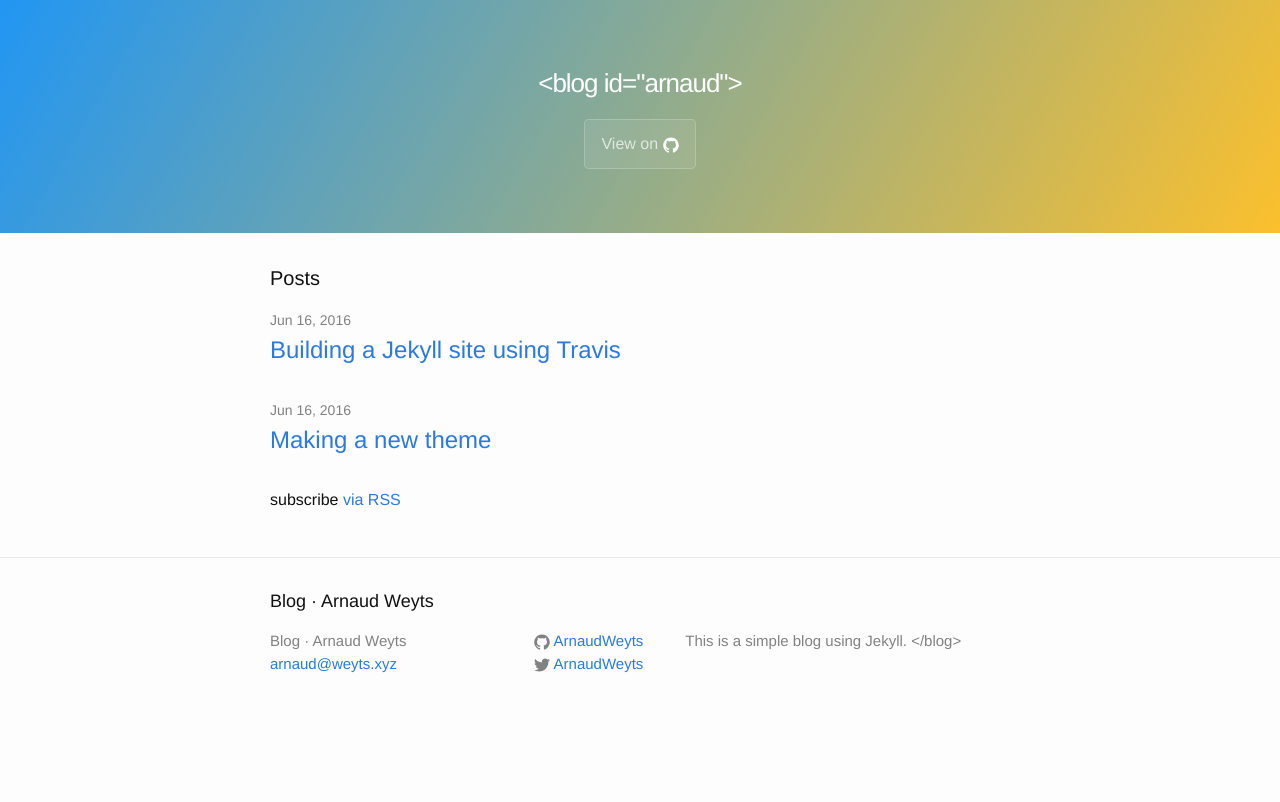
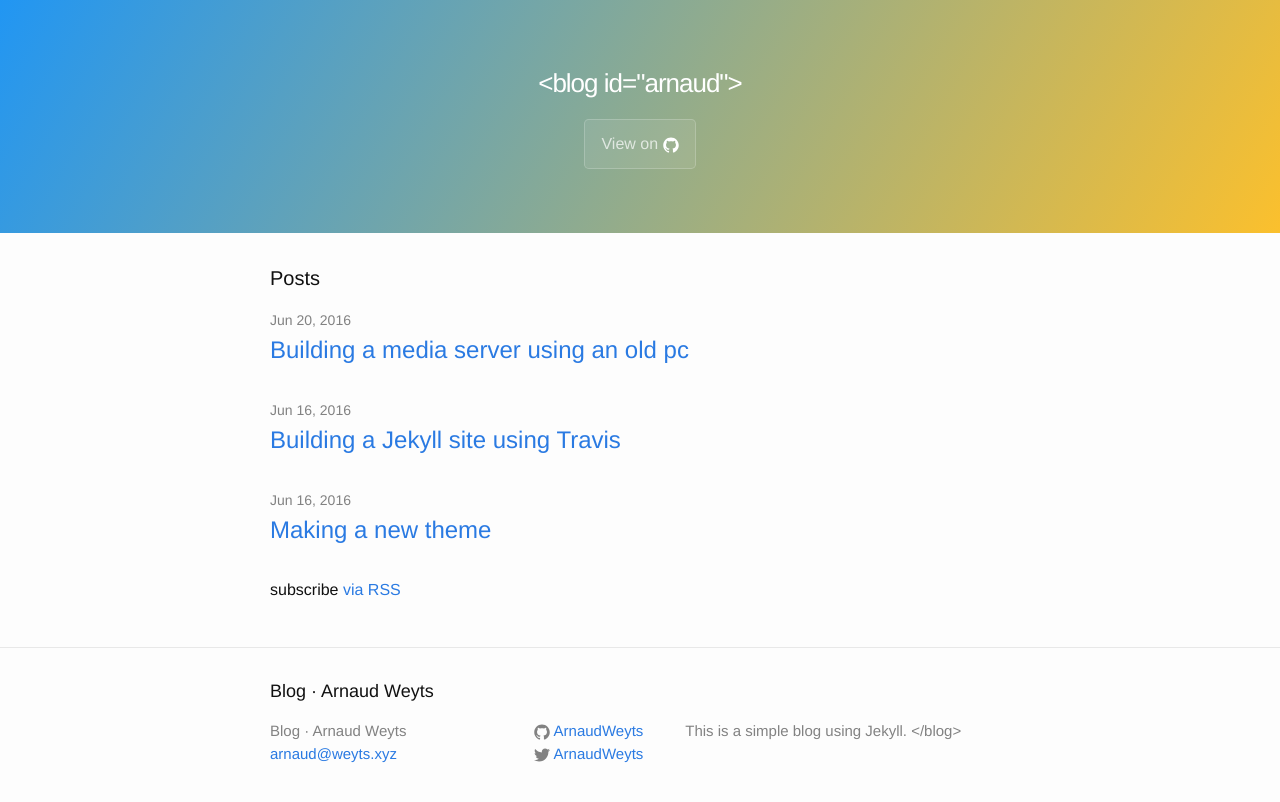
Before and after one commit to ArnaudWeyts/blog, a Jekyll site: the page built from index.html, in a window 1280 px wide. Shown: the top 802 px of the page. Built offline with Jekyll 4.4.1, drawn with Linux system fonts in a browser that asks for light colours.

Commit message:
new unpublished post

```diff
--- /dev/null
+++ b/_posts/2016-06-20-building-a-media-server-using-an-old-pc.md
@@ -0,0 +1,8 @@
+---
+layout: post
+title: Building a media server using an old pc
+date: 2016-06-20 22:42:00 +0200
+categories: server linux
+unpublished: true
+
+---
```
Also changed, not shown: _posts/2016-06-16-building-a-jekyll-site-using-travis.md (+1 -1 lines).
